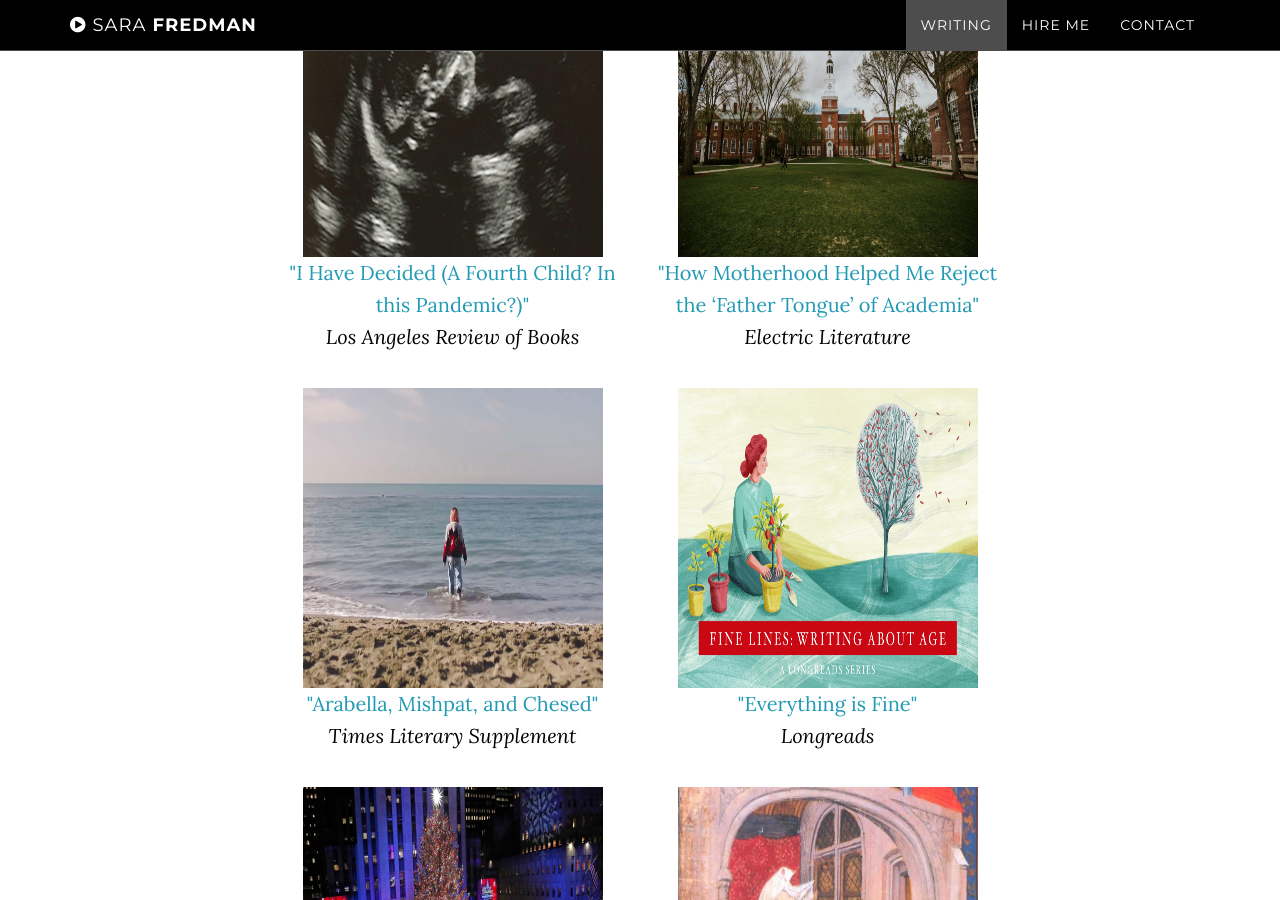
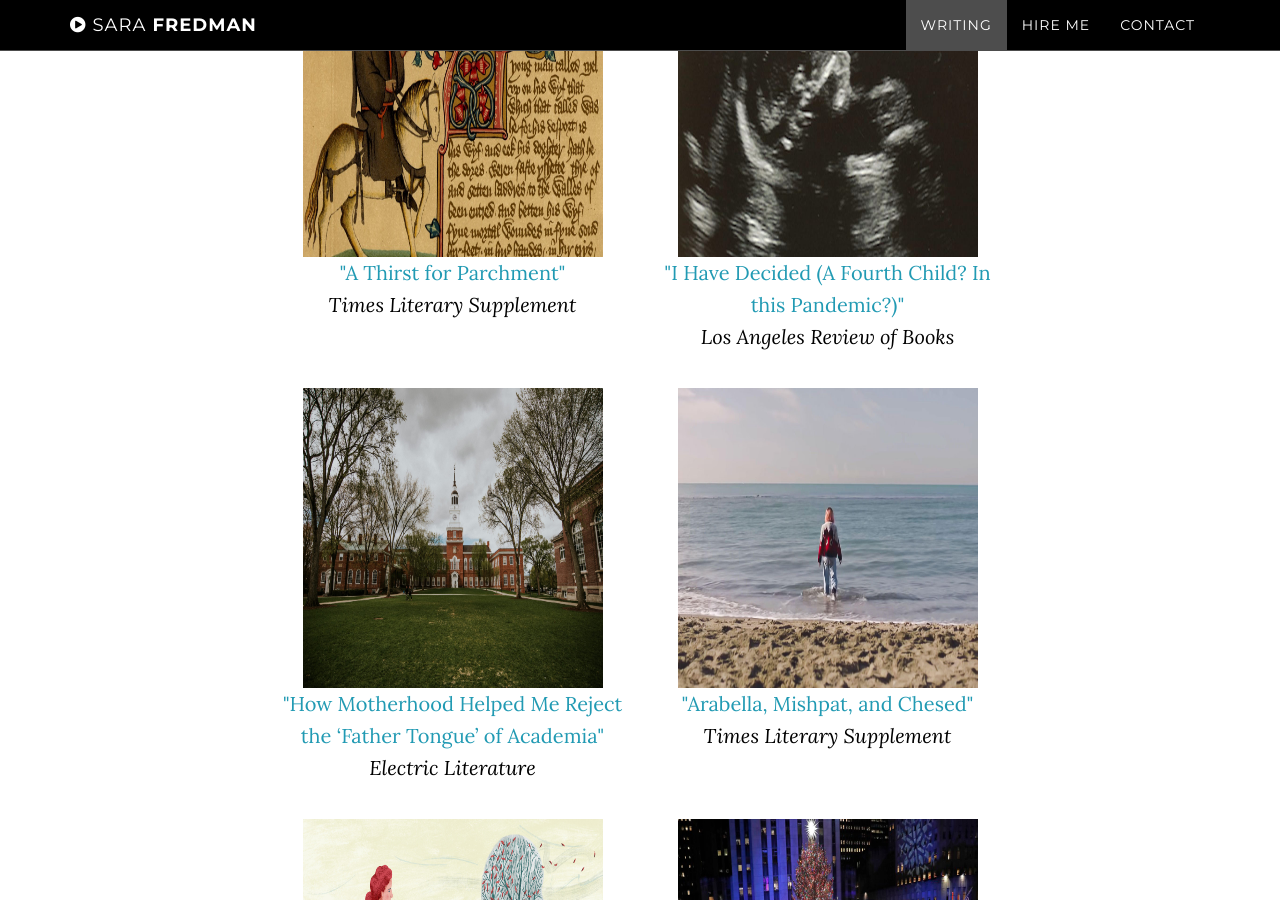
Before and after one commit to sarafredman/sarafredman.github.io, a Jekyll site: the page built from index.html, in a window 1280 px wide and 900 px high, scrolled down 1211 px. Built offline with Jekyll 4.4.1, drawn with Linux system fonts in a browser that asks for light colours.

Commit message:
Update articles.yaml

```diff
--- a/_data/articles.yaml
+++ b/_data/articles.yaml
@@ -1,3 +1,8 @@
+- title: A Thirst for Parchment
+  url: https://www.the-tls.co.uk/articles/hidden-hands-mary-wellesley-book-review-sara-fredman/
+  publication: Times Literary Supplement
+  img: HiddenHands.jpeg
+
 - title: I Have Decided (A Fourth Child? In this Pandemic?)
   url: https://lareviewofbooks.org/article/i-have-decided-a-fourth-child-in-this-pandemic/
   publication: Los Angeles Review of Books
```
